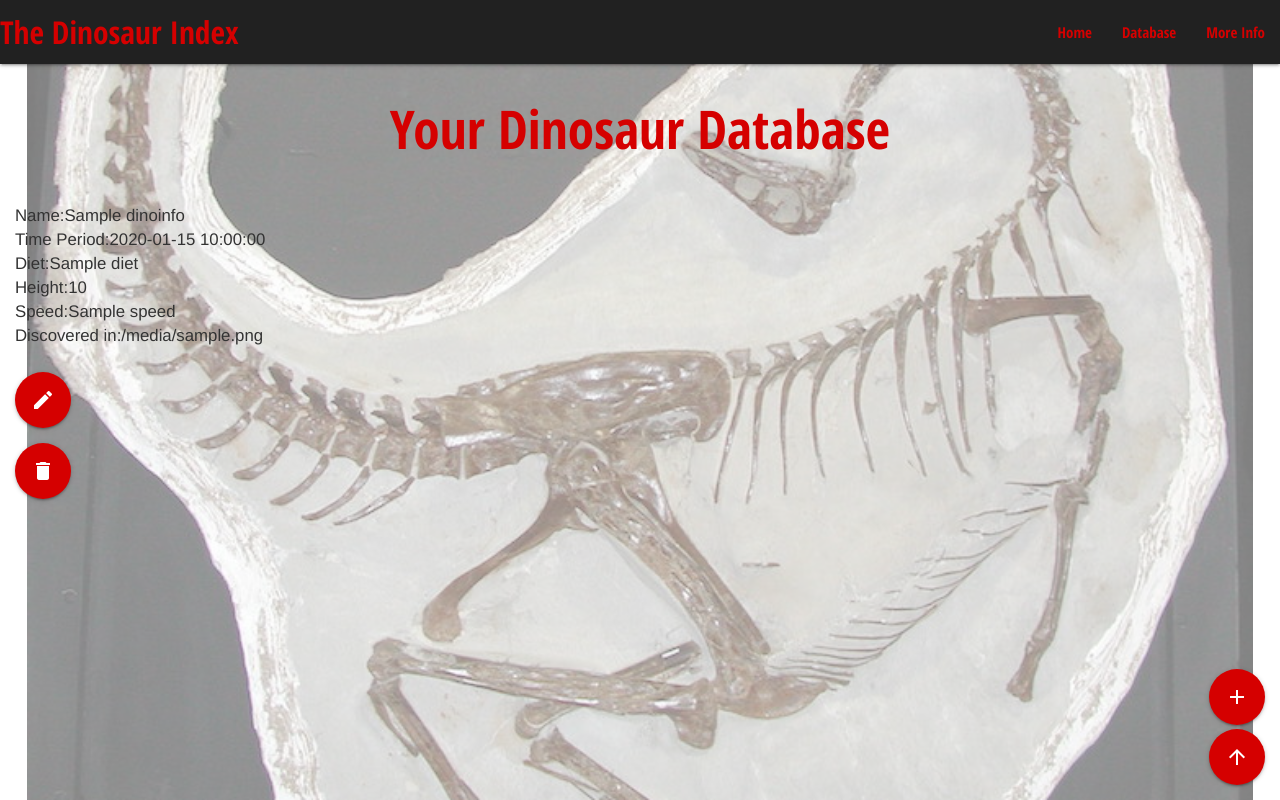
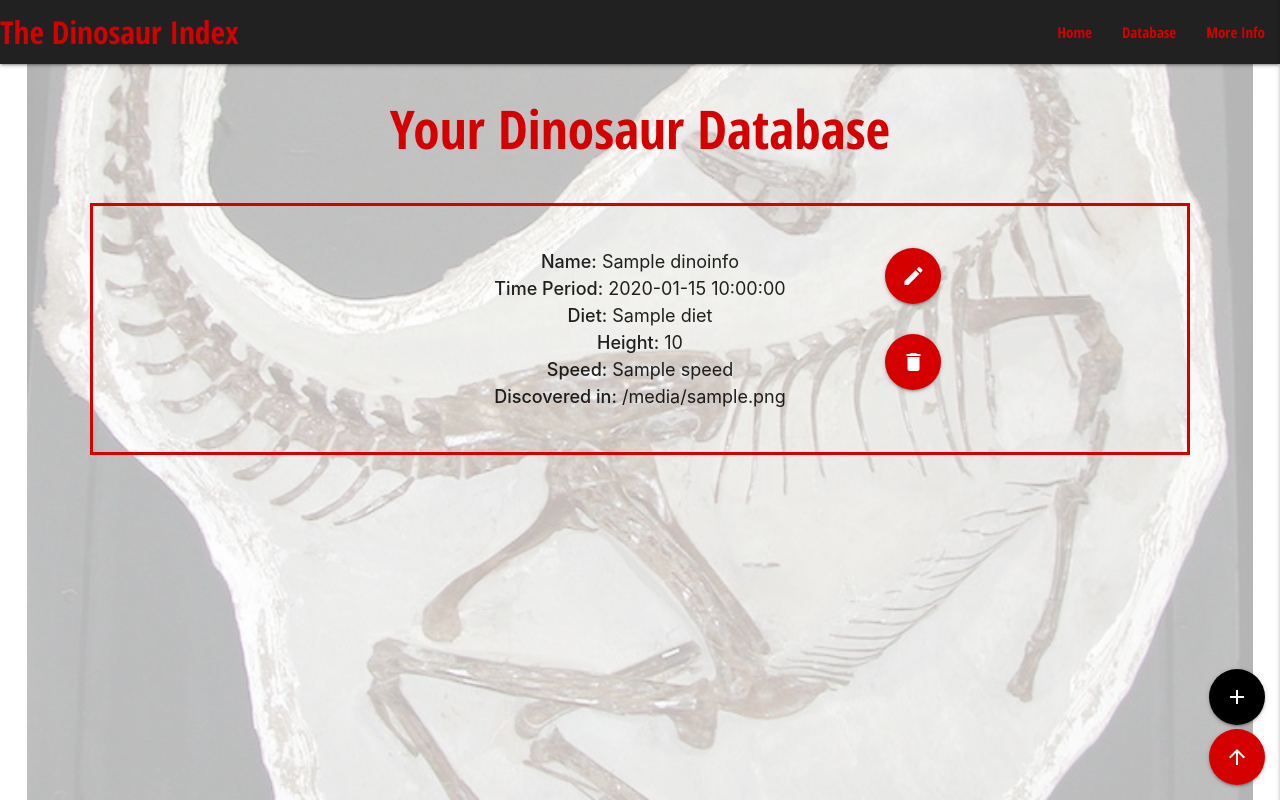
Before and after one commit to Code-Institute-Submissions/NickBaker11-Milestone-no-3_resub, a Flask app: page /main_page in a window 1280 px wide. Run offline with Flask 2, Linux system fonts and the light colour scheme; a database or web service that is not in the repository returns one stand-in record (values such as "Sample title"); some libraries are stand-ins or nearby versions.

Commit message:
Layout changes to index and main_page

```diff
--- a/app.py
+++ b/app.py
@@ -20,7 +20,8 @@ mongo = PyMongo(app)
 @app.route('/')
 @app.route('/index')
 def index():
-    return render_template('index.html', dinoInfo=mongo.db.dinoInfo.find())
+    info = mongo.db.dinoInfo.find_one({"name": "Tyrannosaurus Rex"})
+    return render_template('index.html', info=info)
 
 
 @app.route('/main_page')
--- a/static/css/style.css
+++ b/static/css/style.css
@@ -8,7 +8,7 @@
 .background_img{
     display: block;
     position: fixed;
-    opacity: 0.5;
+    opacity: 0.3;
     margin-right: auto;
     margin-left: auto;
     right: 0%;
@@ -16,6 +16,12 @@
     z-index: -1;
     top: 0;
     height: 100%;
+}
+hr{
+border: solid 0.05rem black
+}
+#first_para{
+    color: black;
 }
 #top{
     font-family: Open Sans Condensed, 'sans-serf'
@@ -43,6 +49,15 @@ li{
 }
 #data{
     font-size: 120%;
+    text-align: center;
+    border: solid 3px #d50000;
+    margin: 3rem 6rem;
+}
+#data_info{
+    padding: 1rem;
+}
+#data_btns{
+    text-align: center;
 }
 .content {
   padding: 0 18px;
@@ -65,10 +80,6 @@ li{
   margin-bottom: 1rem;
   margin-right: 1rem
 }
-#edit_info_btn, #data{
-    margin-left: 1rem;
+#edit_info_btn, #delete_info_btn{
+   margin: 1rem;
 }
-#delete_info_btn{
-    margin-left: 1rem;
-    margin: 1rem;
-}
--- a/static/javascript/main.js
+++ b/static/javascript/main.js
@@ -1,6 +1,6 @@
 document.addEventListener('DOMContentLoaded', function() {
     var elems = document.querySelectorAll('.sidenav');
-    var instances = M.Sidenav.init(elems);
+    var instances = M.Sidenav.init(elems, {edge:'right'});
   });
   document.addEventListener('DOMContentLoaded', function() {
     var elems = document.querySelectorAll('select');
--- a/templates/base.html
+++ b/templates/base.html
@@ -3,10 +3,6 @@
   <head>
     <meta charset="UTF-8" />
     <meta name="viewport" content="width=device-width, initial-scale=1.0" />
-    <link
-      rel="stylesheet"
-      href="https://stackpath.bootstrapcdn.com/bootstrap/3.5.0/css/bootstrap.min.css"
-    />
     <link
       rel="stylesheet"
       href="https://cdnjs.cloudflare.com/ajax/libs/materialize/1.0.0/css/materialize.min.css"
@@ -34,7 +30,7 @@
             class="brand-logo red-text text-accent-4"
             >The Dinosaur Index</a
           >
-          <a href="#" data-target="mobile-demo" class="sidenav-trigger red-text text-accent-4"
+          <a href="#" data-target="mobile-demo" class="sidenav-trigger right red-text text-accent-4"
             ><i class="material-icons">menu</i></a
           >
           <ul class="hide-on-med-and-down right ">
--- a/templates/database.html
+++ b/templates/database.html
@@ -1,33 +1,42 @@
 <!DOCTYPE html>
 <html lang="en">
   <head>
-    <meta charset="UTF-8">
-    <meta name="viewport" content="width=device-width, initial-scale=1.0">
+    <meta charset="UTF-8" />
+    <meta name="viewport" content="width=device-width, initial-scale=1.0" />
     <title>Document</title>
   </head>
-<body >
-
-
+  <body>
     {% block content %}
 
     {% for info in dinoInfo %}
-    <div id="data">
-    <br>
-        <strong>Name:{{info.name}}</strong><br>
-        Time Period:{{info.time_period}}<br>
-        Diet:{{info.diet}}<br>
-        Height:{{info.height}}<br>
-        Speed:{{info.speed}}<br>
-        Discovered in:{{info.discovered_in}}<br>
-        <br>
+    <div id="data" class="row">
+      <br />
+      <div id="data_info" class="col s4 offset-s4">
+        <strong>Name:</strong> {{info.name}}<br />
+        <strong>Time Period:</strong> {{info.time_period}}<br />
+        <strong>Diet:</strong> {{info.diet}}<br />
+        <strong>Height:</strong> {{info.height}}<br />
+        <strong>Speed:</strong> {{info.speed}}<br />
+        <strong>Discovered in:</strong> {{info.discovered_in}}<br />
+        <br />
       </div>
-        <a href="{{ url_for('edit_info', info_id=info._id) }}" id="edit_info_btn" class="btn-floating btn-large #d50000 red accent-4"
+
+      <div id="data_btns" class="col s2">
+        <a
+          href="{{ url_for('edit_info', info_id=info._id) }}"
+          id="edit_info_btn"
+          class="btn-floating btn-large #d50000 red accent-4"
           ><i class="material-icons">edit</i></a
         >
-    <br>
-    <a href="{{ url_for('delete_info', info_id=info._id) }}" id="delete_info_btn" class="btn-floating btn-large #d50000 red accent-4"
+        <br />
+        <a
+          href="{{ url_for('delete_info', info_id=info._id) }}"
+          id="delete_info_btn"
+          class="btn-floating btn-large #d50000 red accent-4"
           ><i class="material-icons">delete</i></a
         >
+      </div>
+    </div>
     {% endfor %}
 
     {% endblock %}
--- a/templates/main_page.html
+++ b/templates/main_page.html
@@ -5,6 +5,6 @@
     {% include "database.html" %}
     <br>
         <a id="add_info_btn" href="{{ url_for('add_info') }}"
-        class="btn-floating btn-large #d50000 red accent-4"
+        class="btn-floating btn-large #000000 black"
          ><i class="material-icons">add</i></a>
 {% endblock %}
```
Also changed, not shown: templates/edit_info.html (+5 -5 lines), templates/index.html (+21 -5 lines), README.md. Lines whose indentation alone changed are shown as unchanged.
